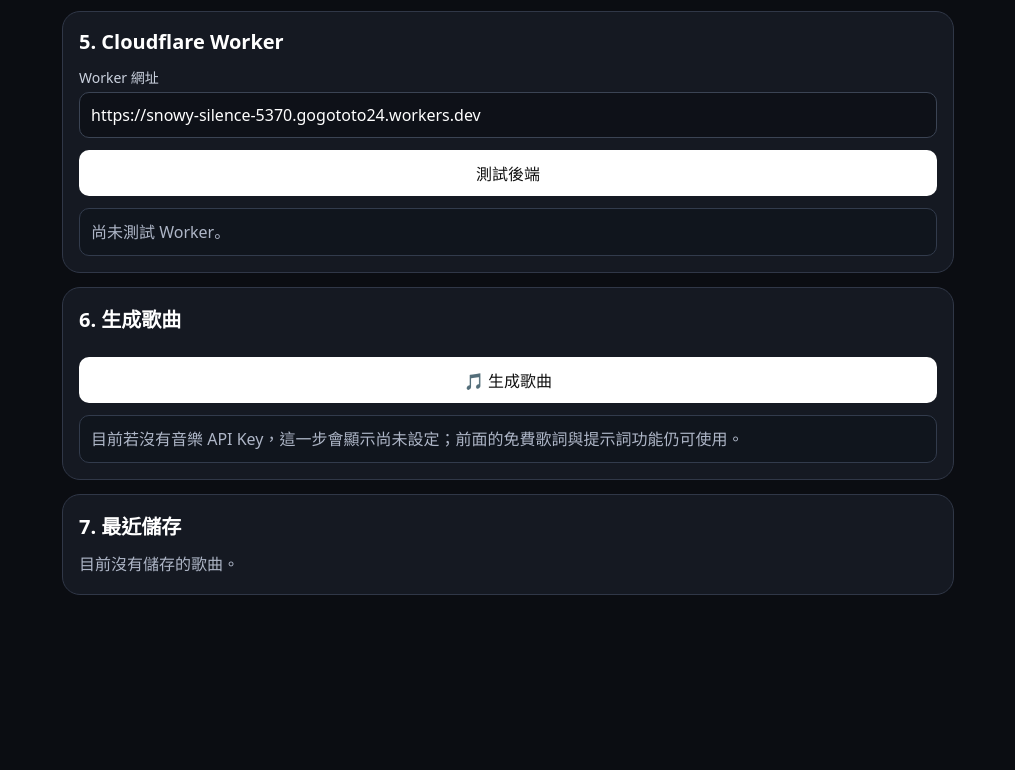
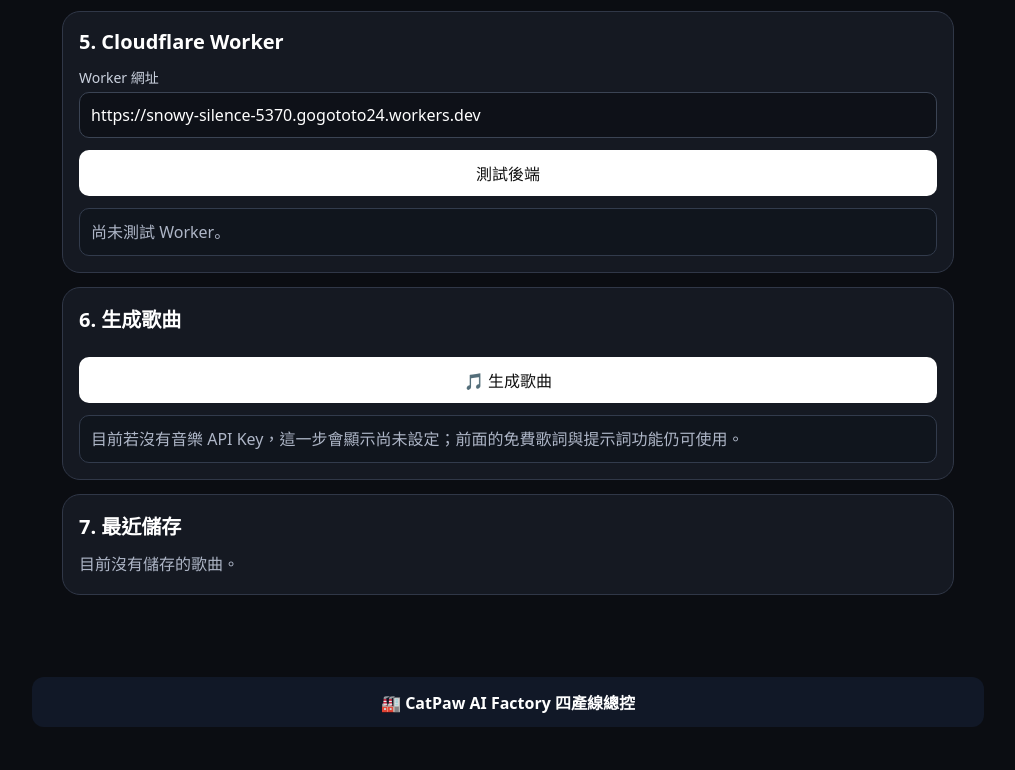
Before and after one commit to gogototo24-lang/ai-music-studio, a plain HTML site: page index.html in a window 1280 px wide. Shown: the part 1496-2266 px from the top of the page, without its empty margins (132-1147 px from the left). Before the commit the page ends 2155 px from the top, so only its background shows below. Drawn offline with Linux system fonts and the light colour scheme.

Commit message:
feat: link CatPaw AI Factory from main site

```diff
--- a/index.html
+++ b/index.html
@@ -235,5 +235,5 @@ function clearSong(){$("title").value="";$("lyrics").value="";$("notes").value="
 function esc(v){return String(v||"").replace(/[&<>"']/g,c=>({"&":"&amp;","<":"&lt;",">":"&gt;",'"':"&quot;","'":"&#039;"}[c]))}
 renderHistory();
 </script>
-</body>
+<div style="max-width:980px;margin:18px auto;padding:0 14px 40px"><a href="catpaw-factory/" style="display:block;text-align:center;padding:13px;border-radius:12px;background:#111827;color:#fff;text-decoration:none;font-weight:800">🏭 CatPaw AI Factory 四產線總控</a></div></body>
 </html>
```
